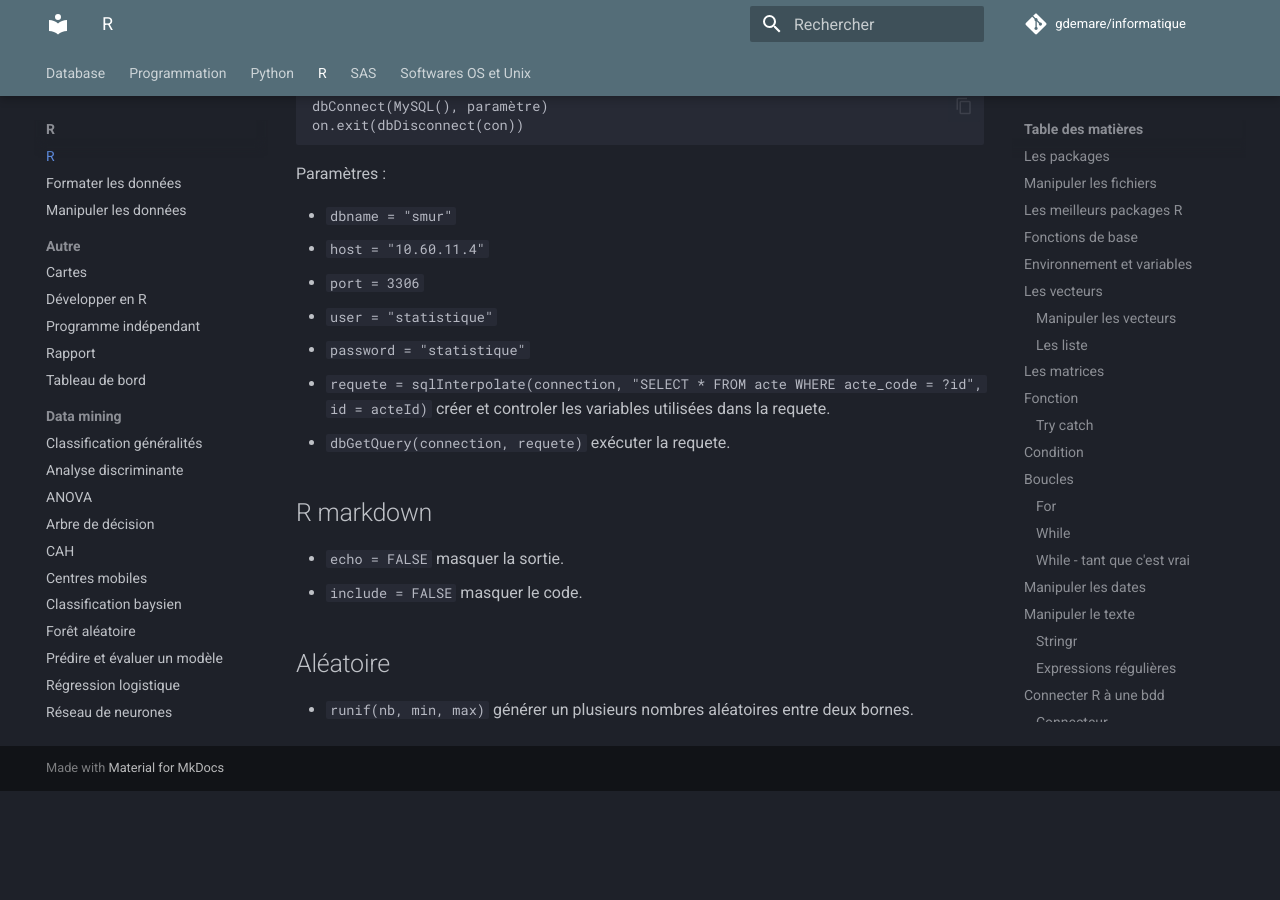
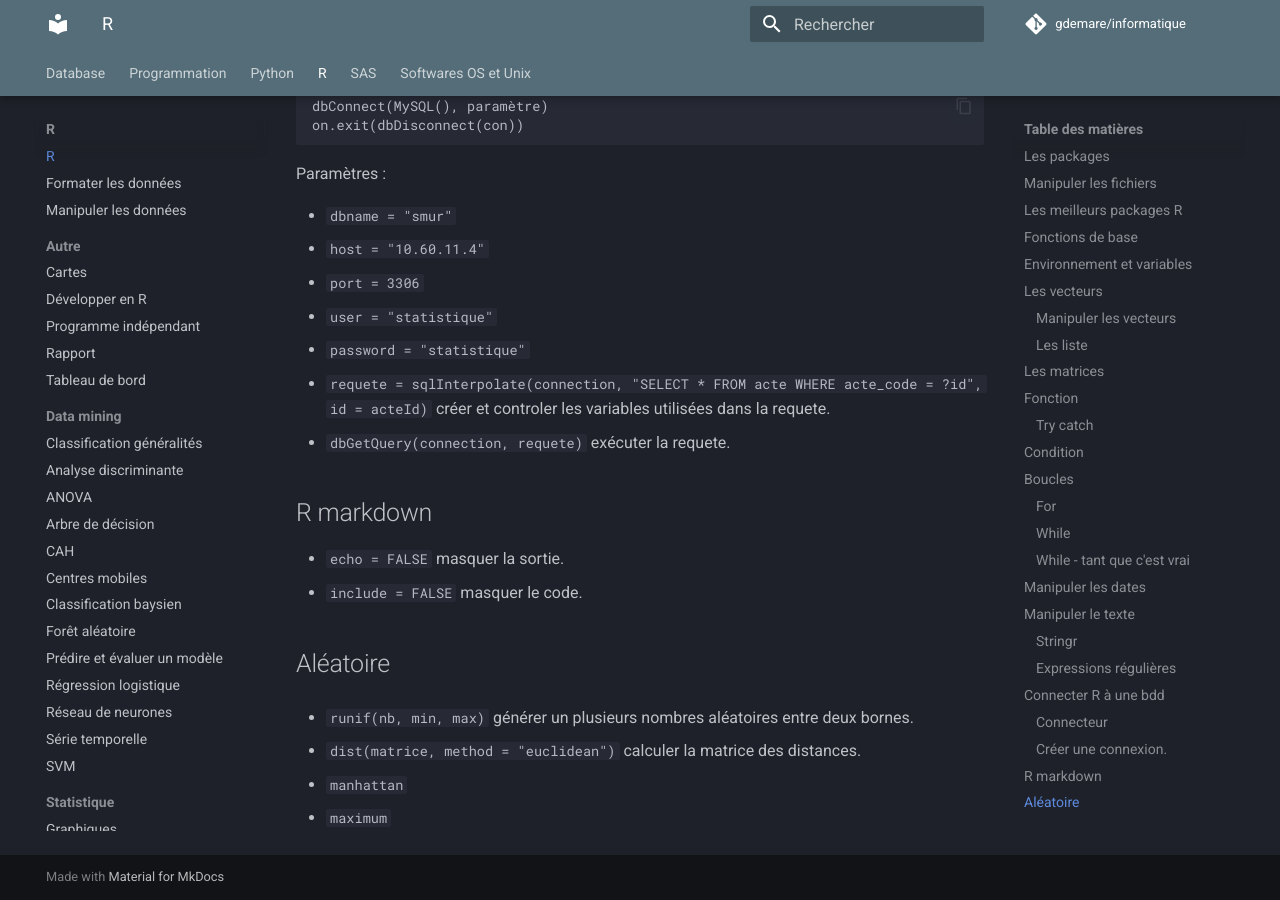
Before and after one commit to gdemare/Informatique, an MkDocs documentation site: the page built from docs/r/r_r.md, in a window 1280 px wide and 900 px high, scrolled down 6342 px. Built offline with MkDocs 1.6.1 and Material for MkDocs 9.7.7, drawn with Linux system fonts in a browser that asks for light colours; comment, search, counter and statistics services are not loaded; before the commit the page ends 7133 px from its top, so only the background shows below that.

Commit message:
Update r_r.md

```diff
--- a/docs/r/r_r.md
+++ b/docs/r/r_r.md
@@ -257,3 +257,9 @@ Paramètres :
 ## Aléatoire
 
 * `runif(nb, min, max)` générer un plusieurs nombres aléatoires entre deux bornes.
+
+
+* `dist(matrice, method  = "euclidean")` calculer la matrice des distances.
+
+  * `manhattan`
+  * `maximum`
```
